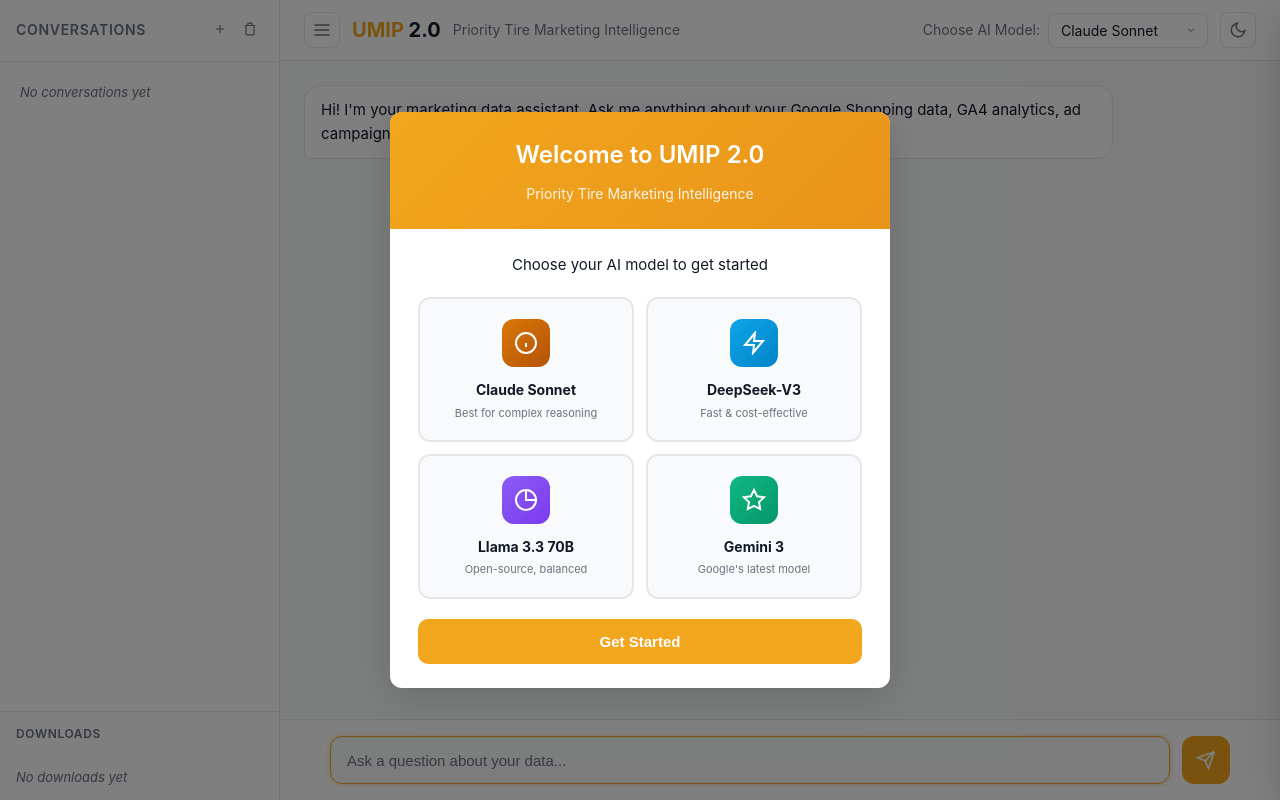
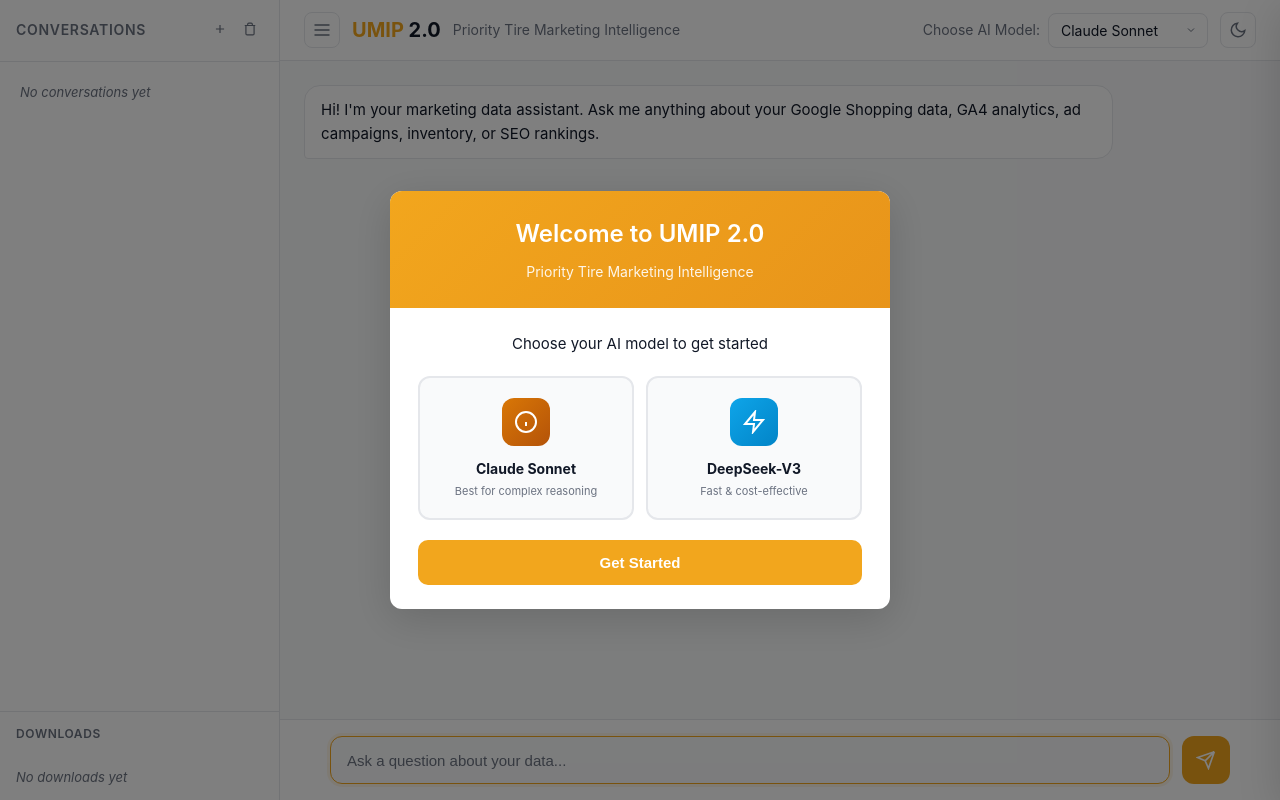
Before and after one commit to atrpkovic/UMIP2, a Flask app: page / in a window 1280 px wide. Run offline with Flask 3, Linux system fonts and the light colour scheme; parts of the project's set-up code (start-up, migrations or seed data) failed here and were passed over.

Commit message:
removed gemini

```diff
--- a/app/routes/chat.py
+++ b/app/routes/chat.py
@@ -113,7 +113,7 @@
     Set the active LLM model.
 
     Request body:
-        {"model": "claude-sonnet" | "llama-3.3-70b" | "deepseek-v3" | "gemini"}
+        {"model": "claude-sonnet" | "deepseek-v3"}
 
     Response:
         {"success": true, "model": "selected-model-name"}
@@ -128,9 +128,7 @@
     # Map frontend model keys to actual model identifiers
     model_mapping = {
         "claude-sonnet": "claude-sonnet-4-5-20250929",
-        "llama-3.3-70b": "meta-llama/Llama-3.3-70B-Instruct",
-        "deepseek-v3": "deepseek-ai/DeepSeek-V3",
-        "gemini": "gemini-2.0-flash-exp"
+        "deepseek-v3": "deepseek-ai/DeepSeek-V3"
     }
 
     if model_key not in model_mapping:
--- a/static/css/style.css
+++ b/static/css/style.css
@@ -7,7 +7,7 @@
 :root {
     /* Priority Tire Brand Colors */
     --accent: #F2A61D;
-    --accent-hover: #d99418;
+    --accent-hover: #9E6B12;
     --accent-light: rgba(242, 166, 29, 0.1);
 
     /* Light Mode */
--- a/templates/chat.html
+++ b/templates/chat.html
@@ -57,9 +57,7 @@
                         <label for="model-selector" class="model-selector-label">Choose AI Model:</label>
                         <select class="model-selector" id="model-selector" title="Select AI Model">
                             <option value="claude-sonnet">Claude Sonnet</option>
-                            <option value="llama-3.3-70b">Llama 3.3 - 70B</option>
                             <option value="deepseek-v3">DeepSeek-V3</option>
-                            <option value="gemini">Gemini 3</option>
                         </select>
                     </div>
                     <button class="theme-toggle" id="theme-toggle" title="Toggle theme">
@@ -184,22 +182,6 @@
                         </div>
                         <strong style="font-size: 14px; color: var(--text-primary); margin-bottom: 4px;">DeepSeek-V3</strong>
                         <span style="font-size: 11px; color: var(--text-secondary); line-height: 1.3;">Fast & cost-effective</span>
-                    </label>
-                    <label class="model-option" data-value="llama-3.3-70b" style="display: flex; flex-direction: column; align-items: center; padding: 20px 16px; border: 2px solid var(--border-color); border-radius: 12px; cursor: pointer; transition: all 0.2s; text-align: center; background: var(--bg-primary);">
-                        <input type="radio" name="initial-model" value="llama-3.3-70b" style="display: none;">
-                        <div style="width: 48px; height: 48px; border-radius: 12px; background: linear-gradient(135deg, #8b5cf6 0%, #7c3aed 100%); display: flex; align-items: center; justify-content: center; margin-bottom: 12px;">
-                            <svg width="24" height="24" viewBox="0 0 24 24" fill="none" stroke="white" stroke-width="2"><path d="M12 2a10 10 0 1 0 10 10H12V2z"/><path d="M12 2a10 10 0 0 1 10 10"/></svg>
-                        </div>
-                        <strong style="font-size: 14px; color: var(--text-primary); margin-bottom: 4px;">Llama 3.3 70B</strong>
-                        <span style="font-size: 11px; color: var(--text-secondary); line-height: 1.3;">Open-source, balanced</span>
-                    </label>
-                    <label class="model-option" data-value="gemini" style="display: flex; flex-direction: column; align-items: center; padding: 20px 16px; border: 2px solid var(--border-color); border-radius: 12px; cursor: pointer; transition: all 0.2s; text-align: center; background: var(--bg-primary);">
-                        <input type="radio" name="initial-model" value="gemini" style="display: none;">
-                        <div style="width: 48px; height: 48px; border-radius: 12px; background: linear-gradient(135deg, #10b981 0%, #059669 100%); display: flex; align-items: center; justify-content: center; margin-bottom: 12px;">
-                            <svg width="24" height="24" viewBox="0 0 24 24" fill="none" stroke="white" stroke-width="2"><polygon points="12 2 15.09 8.26 22 9.27 17 14.14 18.18 21.02 12 17.77 5.82 21.02 7 14.14 2 9.27 8.91 8.26 12 2"/></svg>
-                        </div>
-                        <strong style="font-size: 14px; color: var(--text-primary); margin-bottom: 4px;">Gemini 3</strong>
-                        <span style="font-size: 11px; color: var(--text-secondary); line-height: 1.3;">Google's latest model</span>
                     </label>
                 </div>
                 <button class="btn-primary" id="model-confirm-btn" disabled style="width: 100%; margin-top: 20px; padding: 14px; font-size: 15px; font-weight: 600; border-radius: 10px;">Get Started</button>
```
Also changed, not shown: other parts of static/css/style.css (+11 -11 lines), app/agent/llm.py (+3 -59 lines), config/settings.py (+4 -5 lines).
